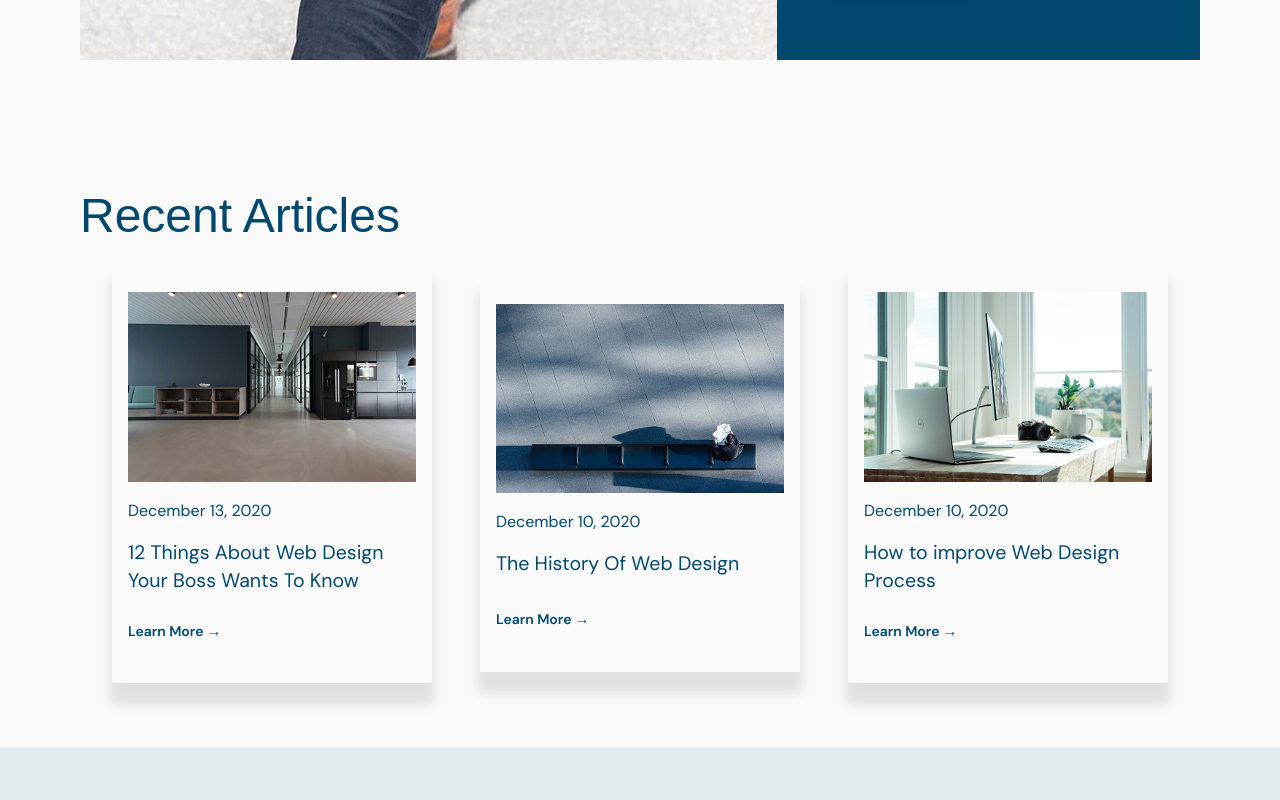
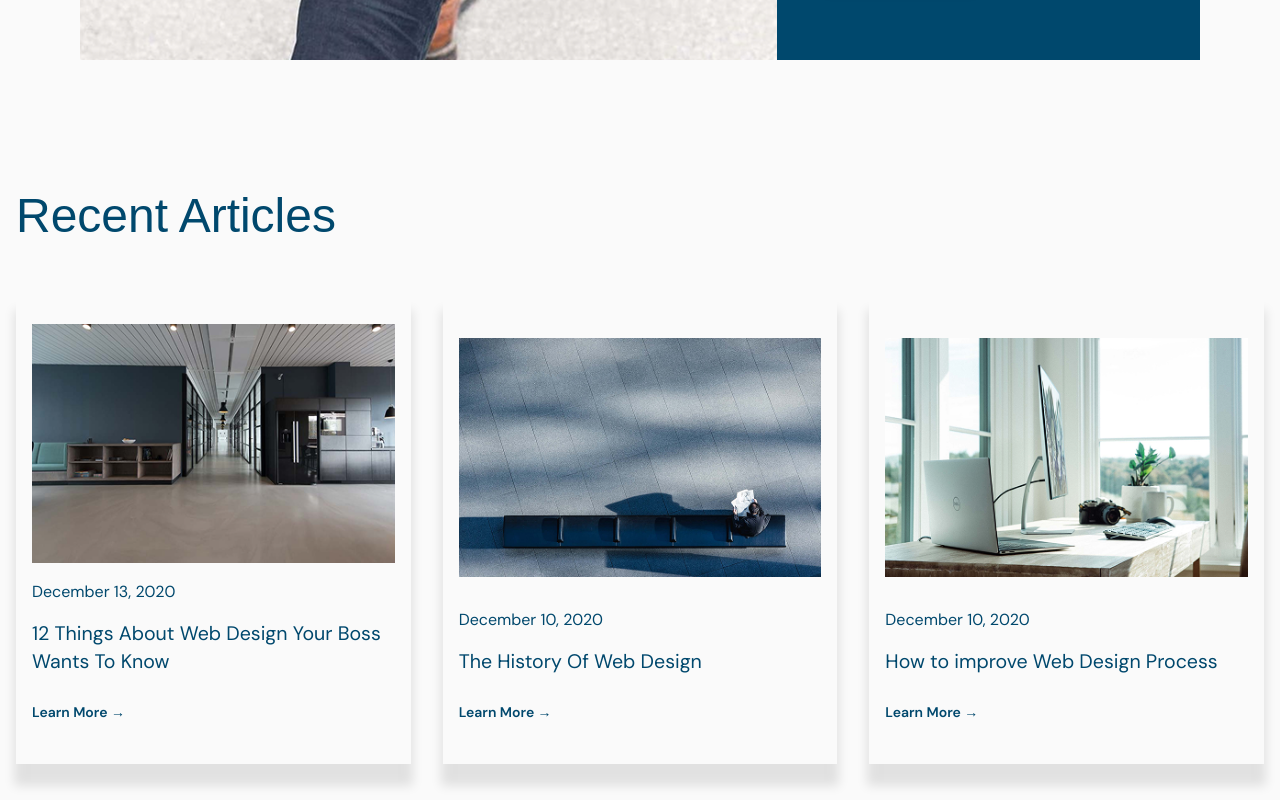
Before and after one commit to ArtemIvanko/McKinley, a React (Create React App) app: page / in a window 1280 px wide. Shown: the part 2280-3080 px from the top of the page. Built offline with nearby package versions, Linux system fonts and the light colour scheme; a web font is replaced by a local one.

Commit message:
Fixed styles grid styles. Added container for RecentArticles

```diff
--- a/src/components/Areas/Areas.tsx
+++ b/src/components/Areas/Areas.tsx
@@ -40,7 +40,6 @@ export const Areas = () => (
 const Root = styled("div")(({ theme }) => ({
   display: "flex",
   justifyContent: "center",
-  alignItems: "center",
   backgroundColor: theme.palette.background.default,
   padding: "2rem 1rem",
   [theme.breakpoints.up("lg")]: {
@@ -48,13 +47,17 @@ const Root = styled("div")(({ theme }) => ({
   },
 }));
 
-const StyledContainer = styled("div")({
+const StyledContainer = styled("div")(({ theme }) => ({
   display: "flex",
   flexDirection: "column",
   alignItems: "center",
   gap: "1rem",
   maxWidth: "1350px",
-});
+  width: "100%",
+  [theme.breakpoints.up("lg")]: {
+    alignItems: "flex-start",
+  },
+}));
 
 const CardContainer = styled("div")(({ theme }) => ({
   display: "grid",
@@ -63,10 +66,7 @@ const CardContainer = styled("div")(({ theme }) => ({
   marginTop: "2rem",
   width: "100%",
   justifyItems: "center",
-  [theme.breakpoints.up("md")]: {
-    gridTemplateColumns: "1fr 1fr",
-  },
   [theme.breakpoints.up("lg")]: {
-    gridTemplateColumns: "repeat(3, 1fr)", // 3 колонки на десктопе
+    gridTemplateColumns: "repeat(3, 1fr)",
   },
 }));
--- a/src/components/RecentArticles/RecentArticles.tsx
+++ b/src/components/RecentArticles/RecentArticles.tsx
@@ -7,6 +7,7 @@ import styled from "@/DefaultTheme";
 
 export const RecentArticles = () => (
   <Root>
+    <StyledContainer>
       <Typography variant="h3">Recent Articles</Typography>
       <CardContainer>
         <Card
@@ -31,32 +32,43 @@ export const RecentArticles = () => (
           fullWidth
         />
       </CardContainer>
+    </StyledContainer>
   </Root>
 );
 
 const Root = styled("div")(({ theme }) => ({
   display: "flex",
+  justifyContent: "center",
+  alignItems: "center",
+  backgroundColor: theme.palette.background.default,
+  padding: "2rem 1rem",
+  [theme.breakpoints.up("lg")]: {
+    padding: "4rem 1rem",
+  },
+}));
+
+const StyledContainer = styled("div")(({ theme }) => ({
+  display: "flex",
   flexDirection: "column",
   alignItems: "center",
+  textAlign: "center",
   gap: "1rem",
+  maxWidth: "1350px",
   width: "100%",
-  padding: "2rem 1rem",
   [theme.breakpoints.up("lg")]: {
-    padding: "4rem 5rem",
     alignItems: "flex-start",
+    textAlign: "left",
   },
 }));
 
 const CardContainer = styled("div")(({ theme }) => ({
-  display: "flex",
-  justifyContent: "space-between",
-  alignItems: "center",
-  flexDirection: "column",
-  gap: "3rem",
-  padding: "0 3rem",
+  display: "grid",
+  gridTemplateColumns: "1fr",
+  gap: "2rem",
+  marginTop: "2rem",
   width: "100%",
+  justifyItems: "center",
   [theme.breakpoints.up("lg")]: {
-    padding: "0 2rem",
-    flexDirection: "row",
+    gridTemplateColumns: "repeat(3, 1fr)",
   },
 }));
```
Lines whose indentation alone changed are shown as unchanged.
